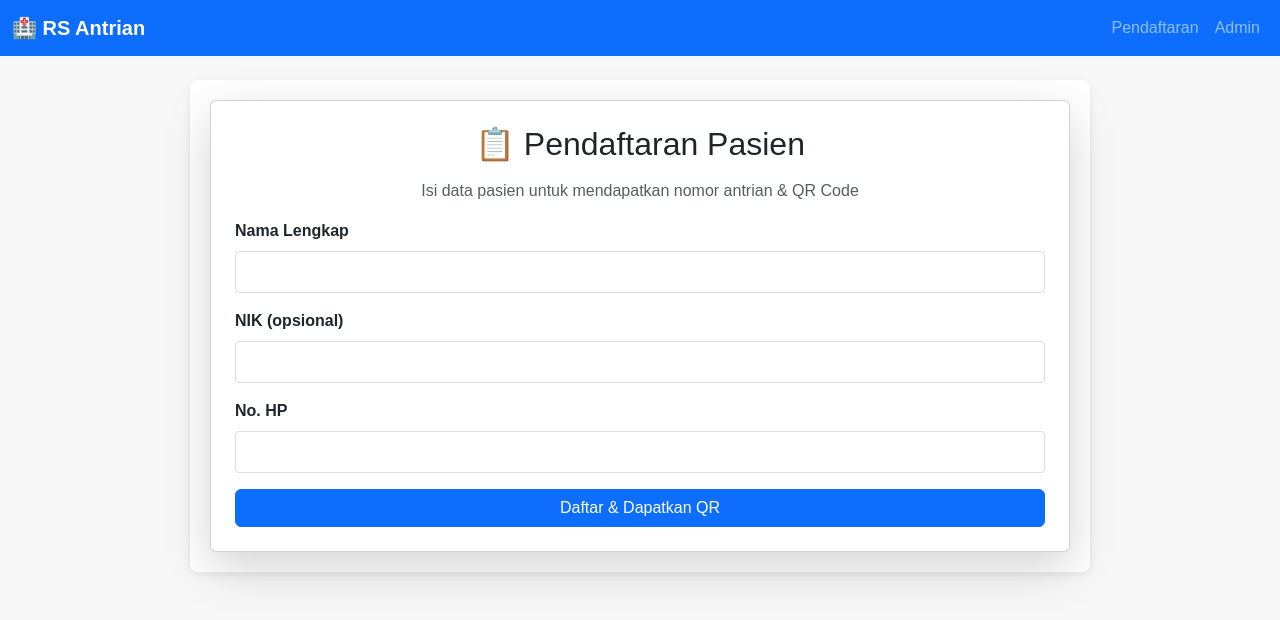
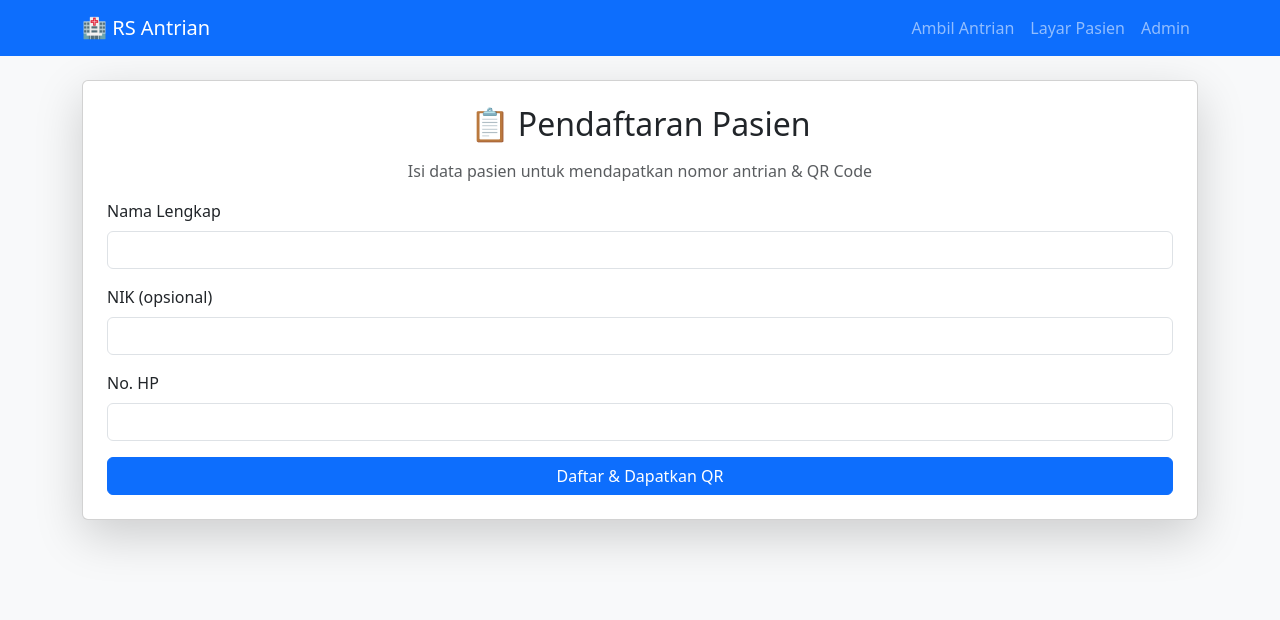
Before and after one commit to andinineo/qr_antrian, a PHP site: page /index.php in a window 1280 px wide. Shown: the top 620 px of the page. Run offline with PHP 8.4, Linux system fonts and the light colour scheme.

Commit message:
Update header.php

```diff
--- a/header.php
+++ b/header.php
@@ -1,22 +1,35 @@
-<!-- header.php -->
-<!doctype html>
+<!DOCTYPE html>
 <html lang="id">
 <head>
-  <meta charset="utf-8">
-  <title>QR Antrian RS</title>
+  <meta charset="UTF-8">
+  <title>Aplikasi Antrian RS</title>
+  <meta name="viewport" content="width=device-width, initial-scale=1">
+  <!-- Bootstrap CSS -->
   <link href="https://cdn.jsdelivr.net/npm/bootstrap@5.3.3/dist/css/bootstrap.min.css" rel="stylesheet">
-  <link rel="stylesheet" href="assets/style.css">
+  <style>
+    body { background: #f8f9fa; }
+    .antrian-box {
+      font-size: 3rem;
+      font-weight: bold;
+      padding: 20px;
+      background: #e3f2fd;
+      border-radius: 10px;
+      margin: 20px auto;
+      max-width: 300px;
+    }
+  </style>
 </head>
 <body>
 <nav class="navbar navbar-expand-lg navbar-dark bg-primary">
-  <div class="container-fluid">
-    <a class="navbar-brand fw-bold" href="index.php">🏥 RS Antrian</a>
+  <div class="container">
+    <a class="navbar-brand" href="index.php">🏥 RS Antrian</a>
     <div class="collapse navbar-collapse">
       <ul class="navbar-nav ms-auto">
-        <li class="nav-item"><a class="nav-link" href="index.php">Pendaftaran</a></li>
-        <li class="nav-item"><a class="nav-link" href="admin.php">Admin</a></li>
+        <li class="nav-item"><a href="index.php" class="nav-link">Ambil Antrian</a></li>
+        <li class="nav-item"><a href="display.php" class="nav-link">Layar Pasien</a></li>
+        <li class="nav-item"><a href="admin.php" class="nav-link">Admin</a></li>
       </ul>
     </div>
   </div>
 </nav>
-<div class="container my-4">
+<div class="container mt-4">
```
